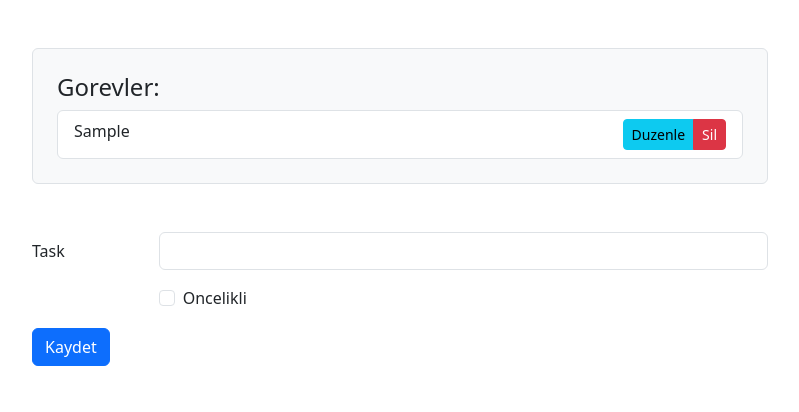
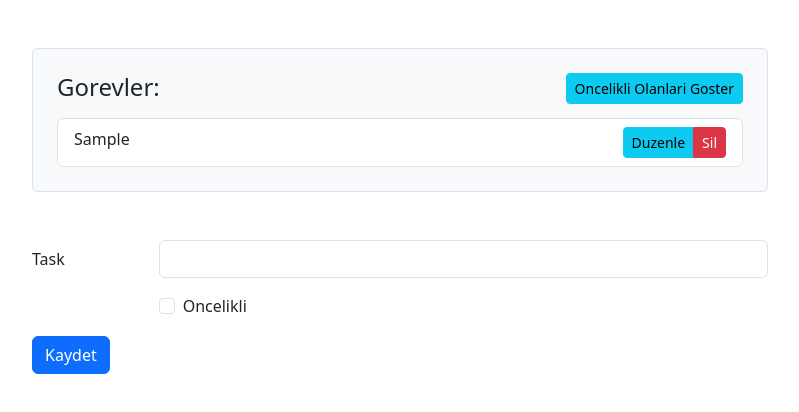
Before and after one commit to hakanyalcinkaya/Sifirdan-Projelerle-Front-End-ve-React-Egitimi, a React (Vite) app in the folder 012-React-Form-ile-Calismak/: page / in a window 1280 px wide. Both pictures are taken after typing "Sample" into the empty fields and a click on the button "Kaydet". Shown: the top 412 px of the page, without its empty margins (240-1039 px from the left). Built offline with nearby package versions, Linux system fonts and the light colour scheme.

Commit message:
React: Form ile Calismak - useState ile Filtrelenmis Verilerin Gosterilmesi

```diff
--- a/012-React-Form-ile-Calismak/src/TaskList.jsx
+++ b/012-React-Form-ile-Calismak/src/TaskList.jsx
@@ -1,13 +1,45 @@
+import { useEffect, useState } from "react"
+
 export default function TaskList({ tasks, removeTask, editTask }) {
+  const [priority, setPriority] = useState(false)
+  const [filteredTasks, setFilteredTask] = useState(tasks)
+
+  function handlePriorityFilter() {
+    setPriority(prev => !prev)
+    console.log("priority", priority)
+  }
+
+  /*
+    useEffect(() => {// fonc calis..}, [eger array bos ise ilk component yuklenince anlamina gelir])
+    useEffect(() => {// fonc calis..}, [item1, item2]) -> [item1, item2] -> bunlar degisince islem yap..
+  */
+
+
+  // tasks bilgisi component'e ulasinca filter'a esitle..
+  useEffect(() => {
+    setFilteredTask(tasks)
+  }, [tasks] )
+
+  // priority bilgisi degisirse..
+  useEffect(() => {
+    priority ? setFilteredTask(tasks.filter(item => item.priority === priority)) : setFilteredTask(tasks)
+  }, [priority] )
+
   if (tasks.length === 0) {
     return <></>
   }
+
   return (
     <>
       <div className="p-4 bg-light mb-5 border rounded">
-        <h4 className="">Gorevler:</h4>
+        <h4 className="mb-3">Gorevler:
+          <span onClick={handlePriorityFilter}
+          className={`btn btn-sm ${!priority ? "btn-info" : "btn-primary"} float-end`}>
+            {!priority ? "Oncelikli Olanlari Goster" : "Hepsini Goster.."}
+          </span>
+        </h4>
         <ul className="list-group">
-          {tasks.map(
+          {filteredTasks.map(
             (item) =>
               <li className="list-group-item" key={item.uuid}>
                 {
```
